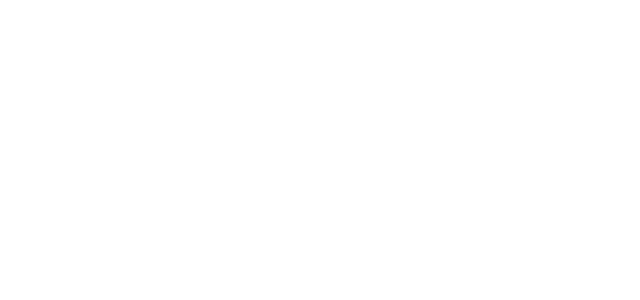
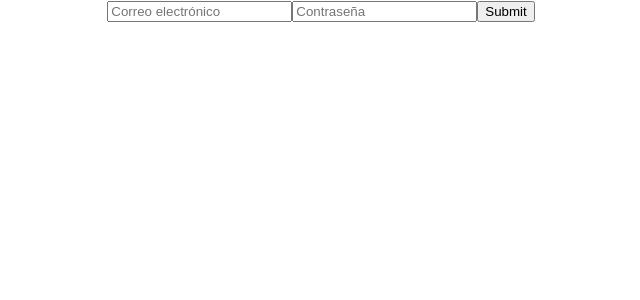
Before and after one commit to nosoyeseoscar/FormaBulmaEjemplo, a React (Create React App) app: page / in a window 1280 px wide. Shown: the top 300 px of the page, without its empty margins (319-959 px from the left). Built offline with nearby package versions, Linux system fonts and the light colour scheme.

Commit message:
usando react hook form

```diff
--- a/src/App.js
+++ b/src/App.js
@@ -1,10 +1,12 @@
 import React from 'react';
+/* Componentes usados */
+import Login from "./components/loginForm"
 import './App.css';
 
 function App() {
   return (
     <div className="App">
-
+      <Login></Login>
     </div>
   );
 }
--- /dev/null
+++ b/src/components/loginForm.js
@@ -0,0 +1,41 @@
+/*Componente inicio de sesión  */
+import React from 'react'
+/* importamos Hook useForm de RHF */
+import {useForm} from "react-hook-form"
+
+function Login() {
+    const {register, handleSubmit, errors} = useForm()
+    /* destructuramos lo que nos ofrece useForm:
+    register: registra los componentes que vigilará useForm por medio del "ref".
+    handleSubmit: función que maneja por default useForm del submit
+    error: captura errores por defaqult de useForm */
+
+    const onSubmit= (data) =>{
+        /* función que trata a los datos del formulario al hacer submit */
+        console.log(data);
+
+    }
+    return (
+        <form onSubmit={handleSubmit(onSubmit)}>
+            {/* <label htmlFor="login">Login</label> */}
+            <input
+                name="email"
+                type="text"
+                placeholder="Correo electrónico"
+                ref={register({required:"Correo electrónico obligatorio", minLength:{value:3, message:"correo demasiado corto"} })}
+            />
+            {errors.email && <p>{errors.email.message}</p>}
+            <input
+                name="password"
+                type="password"
+                placeholder="Contraseña"
+                ref={register({required:"Contraseña obligatoria", minLength:{value:3, message:"contraseña demasiado corta"}})}
+            />
+            {errors.password && <p>{errors.password.message}</p>}
+            <input type="submit"/>
+
+        </form>
+    )
+}
+
+export default Login
```
